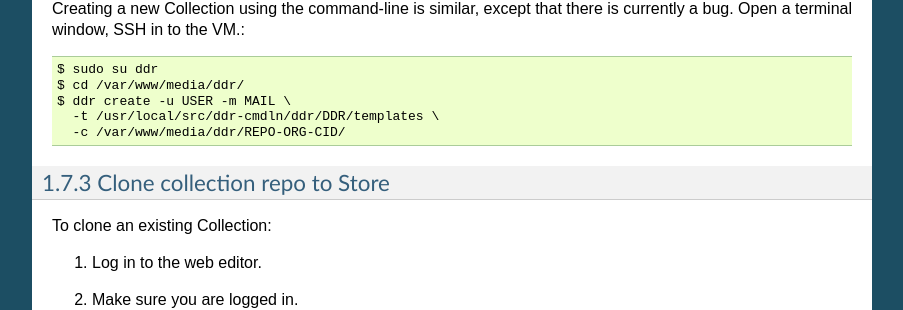
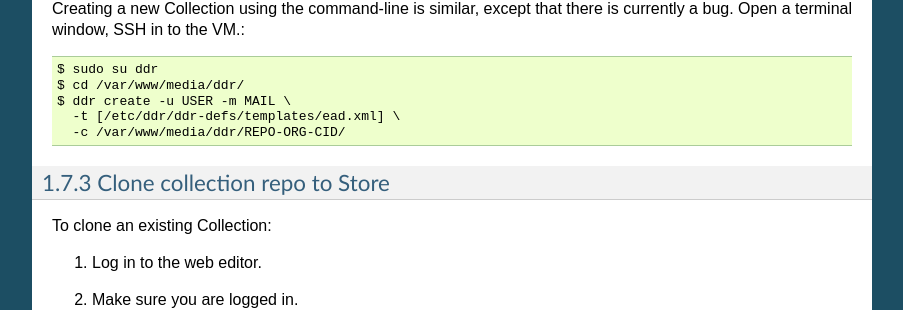
Before and after one commit to denshoproject/ddr-manual, a Sphinx documentation site: the page built from source/admins/workflows.rst, in a window 1280 px wide and 900 px high, scrolled down 6004 px. Shown: the part 198-508 px from the top of the window, without its empty margins (198-1101 px from the left). Built offline with Sphinx 7.4.7, drawn with Linux system fonts in a browser that asks for light colours.

Commit message:
Update workflows.rst
Corrected syntax for collection create.

```diff
--- a/source/admins/workflows.rst
+++ b/source/admins/workflows.rst
@@ -298,7 +298,7 @@ Creating a new Collection using the command-line is similar, except that there i
     $ sudo su ddr
     $ cd /var/www/media/ddr/
     $ ddr create -u USER -m MAIL \
-      -t /usr/local/src/ddr-cmdln/ddr/DDR/templates \
+      -t [/etc/ddr/ddr-defs/templates/ead.xml] \
       -c /var/www/media/ddr/REPO-ORG-CID/
 
 
```
